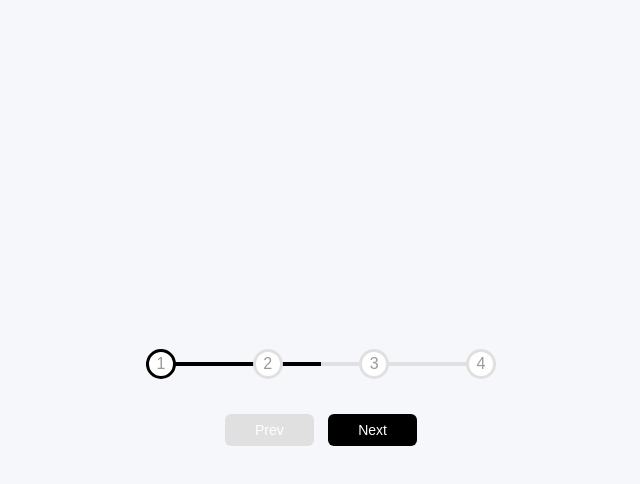
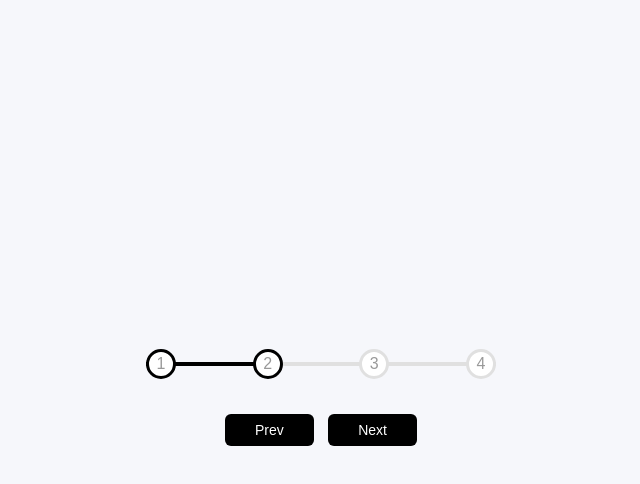
Before and after one commit to 1tsak/frontend-web-fundamentals, a plain HTML site: page Progress Steps/index.html in a window 1280 px wide. Both pictures are taken after a click on the button "Next". Shown: the whole page, without its empty margins (319-959 px from the left). Drawn offline with Linux system fonts and the light colour scheme; a web font is replaced by a local one.

Commit message:
Project Complete (Added Js )

```diff
--- a/Progress Steps/script.js
+++ b/Progress Steps/script.js
@@ -0,0 +1,45 @@
+const progress = document.getElementById("progress");
+const prev = document.getElementById("prev");
+const next = document.getElementById("next");
+const circles = document.querySelectorAll(".circle");
+
+let activeStep = 1;
+
+next.addEventListener("click", () => {
+  activeStep++;
+  if (activeStep > circles.length) {
+    activeStep = circles.length;
+  }
+  updateUI();
+  console.log(activeStep);
+});
+
+prev.addEventListener("click", () => {
+  activeStep--;
+  if (activeStep < 1) {
+    activeStep = 1;
+  }
+  updateUI();
+  console.log(activeStep);
+});
+
+function updateUI() {
+  circles.forEach((circle, idx) => {
+    if (idx < activeStep) {
+      circle.classList.add("active");
+    } else {
+      circle.classList.remove("active");
+    }
+  });
+
+  progress.style.width = ((activeStep - 1) / (circles.length - 1)) * 100 + "%";
+
+  if (activeStep === 1) {
+    prev.disabled = true;
+  } else if (activeStep === circles.length) {
+    next.disabled = true;
+  } else {
+    prev.disabled = false;
+    next.disabled = false;
+  }
+}
--- a/Progress Steps/style.css
+++ b/Progress Steps/style.css
@@ -53,7 +53,7 @@ body {
   left: 0;
   transform: translateY(-50%);
   height: 4px;
-  width: 50%;
+  width: 00%;
   z-index: -1;
   transition: 0.4s ease;
 }
```
